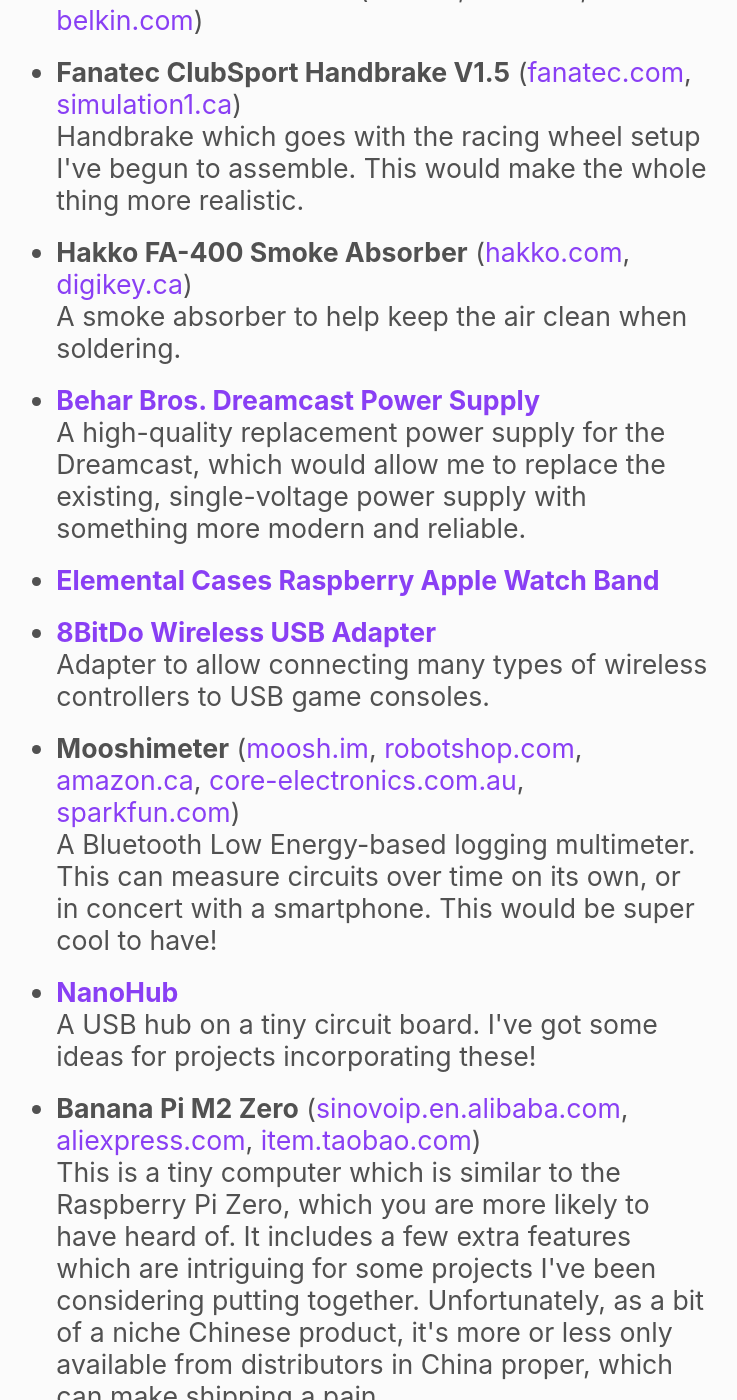
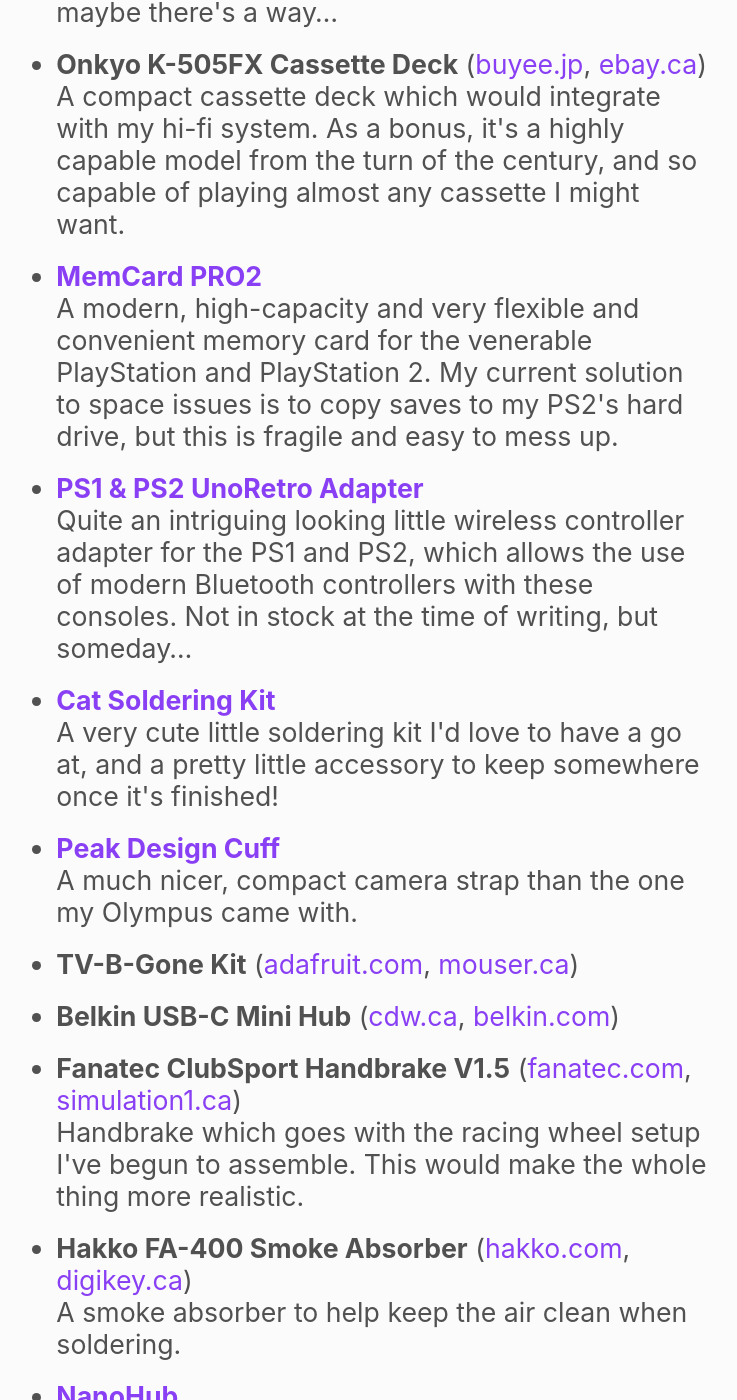
Before and after one commit to ticky/wishlist, a Jekyll site: the page built from index.md, in a window 1280 px wide and 1400 px high, scrolled down 2154 px. Shown: the whole window, without its empty margins (277-1014 px from the left). Built offline with Jekyll 4.4.1, drawn with Linux system fonts in a browser that asks for light colours; our own code applies the rules of GitHub Pages for plain Markdown files; some of the changed text lies outside the part shown.

Commit message:
Update wishlist, prune dead links

```diff
--- a/_data/wishlist.yml
+++ b/_data/wishlist.yml
@@ -6,21 +6,16 @@
   - name: Music on Bandcamp
     link: "https://bandcamp.com/ticky/wishlist"
 
-  - name: Games on GOG
-    link: "https://www.gog.com/u/ticky/wishlist"
+  - name: Games on Steam
+    link: "https://steamcommunity.com/id/ticky/wishlist/"
 
   - name: Games on itch.io
     link: "https://itch.io/c/136784/wishlist"
 
-  - name: Games on Steam
-    link: "https://steamcommunity.com/id/ticky/wishlist/"
+  - name: Games on GOG
+    link: "https://www.gog.com/u/ticky/wishlist"
 
 things:
-  - name: 8Bitdo Controller Travel Case
-    link: "https://www.amazon.ca/8Bitdo-Classic-Controller-Travel-Controllers/dp/B08XYNQCH6"
-    notes: |
-      This case would fit my Xbox One controller, which I use and travel with pretty regularly.
-
   - name: Swatch .beat “Site”, in white (model SQW100)
     link: "https://www.ebay.ca/sch/i.html?_from=R40&_nkw=Swatch+SQW100&_sacat=0&LH_TitleDesc=0&rt=nc&LH_PrefLoc=2"
     notes: |
@@ -29,12 +24,59 @@
       Might be hard to track down in good condition, but there seems to regularly be a handful on eBay
       (I'd prefer one without the watch body too yellowed compared to the strap, if possible!)
 
+  - name: Tangara portable music player
+    link: "https://www.crowdsupply.com/cool-tech-zone/tangara"
+    notes: |
+      This is a neat little hardware project by a friend of a friend that I would love to support once preorders become available.
+
+  - name: 8Bitdo Controller Travel Case
+    link:
+      - "https://videogamesplus.ca/products/8bitdo-classic-controller-travel-case-for-sn30pro-pro-2-controllers"
+      - "https://shop.8bitdo.com/products/8bitdo-classic-controller-travel-case-for-sn30-pro-pro-2-controllers-switch-pro-ps5-ps4-xbox-one-controller-and-more"
+      - "https://www.amazon.ca/8Bitdo-Classic-Controller-Travel-Controllers/dp/B08XYNQCH6"
+    notes: |
+      This case would fit my Xbox One controller, which I use and travel with pretty regularly.
+
+  - name: Guitar Hero Wii Adapter (Various Models)
+    link:
+      - "https://www.ebay.ca/itm/145358017096"
+      - "https://www.etsy.com/ca/listing/1536358024/v3-wii-guitar-adapter-with-tilt-for"
+      - "https://www.etsy.com/ca/listing/1349715708/black-wiidow-wii-guitar-adapter-with"
+    notes: |
+      These convert a Wii Guitar Hero guitar like I have into a wired universal guitar controller.
+      There are a few models available but they're all broadly similar.
+
+  - name: 8BitDo Wireless USB Adapter 2
+    link:
+      - "https://videogamesplus.ca/collections/vendors/products/8bitdo-usb-wireless-adapter-2-black"
+      - "https://videogamesplus.ca/collections/vendors/products/8bitdo-wireless-usb-adapter-2-for-switch-windows-mac-raspberry-pi-compatible-with-xbox-series-x-s-controller-xbox-one-bluetooth-switch-pro-and-ps5-controller-brown"
+      - "https://shop.8bitdo.com/products/8bitdo-wireless-usb-adapter-2-for-switch-windows-mac-raspberry-pi-compatible-with-xbox-series-x-s-controller-xbox-one-bluetooth-controller-switch-pro-and-ps5-controller"
+      - "https://www.amazon.ca/8Bitdo-Raspberry-Compatible-Controller-Bluetooth/dp/B09M8CVMYF"
+    notes: |
+      Adapter to allow connecting many types of wireless controllers to USB game consoles.
+      The "2" is a newer version with broader support and more customisation options.
+
+  - name: Libbey Inverness Double Old Fashioned Glasses
+    link:
+      - "https://nellacutlery.ca/products/libbey-inverness-12-25-oz-double-old-fashioned-glass-24-case-15482"
+      - "https://www.webstaurantstore.com/libbey-15482-inverness-12-5-oz-double-rocks-old-fashioned-glass-case/55115482.html"
+    notes: |
+      These are my favourite whisky glasses, and I used to have a set but I lost them in the move.
+      I'd love to have some again. So far I've only found them in foodservice quantities but I got lucky once so maybe there's a way…
+
   - name: Onkyo K-505FX Cassette Deck
     link:
       - "https://buyee.jp/item/search/query/onkyo%20505fx/"
       - "https://www.ebay.ca/sch/i.html?_nkw=Onkyo+505FX"
     notes: |
-      A compact cassette deck which would integrate with my hi-fi system. As a bonus, it's a highly capable model from the turn of the century, and so capable of playing almost any cassette I might want.
+      A compact cassette deck which would integrate with my hi-fi system.
+      As a bonus, it's a highly capable model from the turn of the century, and so capable of playing almost any cassette I might want.
+
+  - name: "MemCard PRO2"
+    link: "https://8bitmods.com/memcard-pro2-for-ps2-and-ps1-smoke-black/"
+    notes: |
+      A modern, high-capacity and very flexible and convenient memory card for the venerable PlayStation and PlayStation 2.
+      My current solution to space issues is to copy saves to my PS2's hard drive, but this is fragile and easy to mess up.
 
   - name: PS1 & PS2 UnoRetro Adapter
     link: "https://www.willsconsolemodifications.co.uk/index.php?route=product/product&path=59_67&product_id=52"
@@ -43,9 +85,7 @@
       Not in stock at the time of writing, but someday…
 
   - name: Cat Soldering Kit
-    link:
-      - "http://www.elkei.com.au/shop/kits/pre-sale-cat-soldering-kit/"
-      - "https://www.adafruit.com/product/5237"
+    link: "https://www.adafruit.com/product/5237"
     notes: |
       A very cute little soldering kit I'd love to have a go at, and a pretty little accessory to keep somewhere once it's finished!
 
@@ -58,18 +98,16 @@
     link:
       - "https://www.adafruit.com/product/73"
       - "https://www.mouser.ca/ProductDetail/Adafruit/73?qs=GURawfaeGuApUVdoRfhzqQ%3D%3D"
-      - "https://elmwoodelectronics.ca/products/adafruit-tv-b-gone-kit-universal-v1-2"
 
   - name: Belkin USB-C Mini Hub
     link:
       - "https://www.cdw.ca/product/belkin-usb-c-4-port-mini-hub-hub-4-ports/4706842"
-      - "https://www.dell.com/en-ca/work/shop/belkin-inc-usb-c-4port-mini-hub/apd/a9602917/pc-accessories"
       - "https://www.belkin.com/us/docks-hubs/hubs/usb-c-4-port-mini-hub-usb-type-c/p/p-f4u090/"
 
   - name: Fanatec ClubSport Handbrake V1.5
     link:
       - "https://fanatec.com/us-en/shifters-others/clubsport-handbrake-v1.5"
-      - "https://www.simulation1.ca/?s=Fanatec+handbrake&post_type=product"
+      - "https://www.simulation1.ca/product/fanatec-clubsport-handbrake-v1-5/"
     notes: |
       Handbrake which goes with the racing wheel setup I've begun to assemble. This would make the whole thing more realistic.
 
@@ -80,45 +118,11 @@
     notes: |
       A smoke absorber to help keep the air clean when soldering.
 
-  - name: Behar Bros. Dreamcast Power Supply
-    link: "https://www.beharbros.com/dreamcastpower"
-    notes: |
-      A high-quality replacement power supply for the Dreamcast, which would allow me to replace the existing, single-voltage power supply with something more modern and reliable.
-
-  - name: Elemental Cases Raspberry Apple Watch Band
-    link: "https://www.elementalcases.com/collections/applewatch/products/raspberry-vegan-leather-apple-watch-band-38mm"
-
-  - name: 8BitDo Wireless USB Adapter
-    link: "https://www.8bitdo.com/wireless-usb-adapter/"
-    notes: |
-      Adapter to allow connecting many types of wireless controllers to USB game consoles.
-
-  - name: Mooshimeter
-    link:
-      - "https://moosh.im/mooshimeter/"
-      - "https://www.robotshop.com/ca/en/mooshimeter-smartphone-multimeter--datalogger.html"
-      - "https://www.amazon.ca/Mooshim-DMM-BLE-2x01A-Mooshimeter-Wireless-Multimeter/dp/B011W4L7JA/"
-      - "https://core-electronics.com.au/mooshimeter.html"
-      - "https://www.sparkfun.com/products/13843"
-    notes: |
-      A Bluetooth Low Energy-based logging multimeter. This can measure circuits over time on its own, or in concert with a smartphone.
-      This would be super cool to have!
-
   - name: NanoHub
     link: "https://www.tindie.com/products/mux/nanohub-tiny-usb-hub-for-hacking-projects/"
     notes: |
       A USB hub on a tiny circuit board. I've got some ideas for projects incorporating these!
 
-  - name: Banana Pi M2 Zero
-    link:
-      - "https://sinovoip.en.alibaba.com/product/60740161336-805768482/Mini_single_board_computer_with_Wifi_BT_banana_pi_m2_zero.html"
-      - "https://www.aliexpress.com/store/product/Allwinner-H2-Open-source-hardware-platform-BPI-M2-zero-all-ineter-face-same-as-Raspberry-pi/302756_32839074880.html"
-      - "https://item.taobao.com/item.htm?id=560842926692"
-    notes: |
-      This is a tiny computer which is similar to the Raspberry Pi Zero, which you are more likely to have heard of.
-      It includes a few extra features which are intriguing for some projects I've been considering putting together.
-      Unfortunately, as a bit of a niche Chinese product, it's more or less only available from distributors in China proper, which can make shipping a pain.
-
   - name: PlayStation 2 Slim HDD connection kit
     link: "http://www.maxdiypower.com/index.php?main_page=product_info&products_id=80"
     notes: |
```
